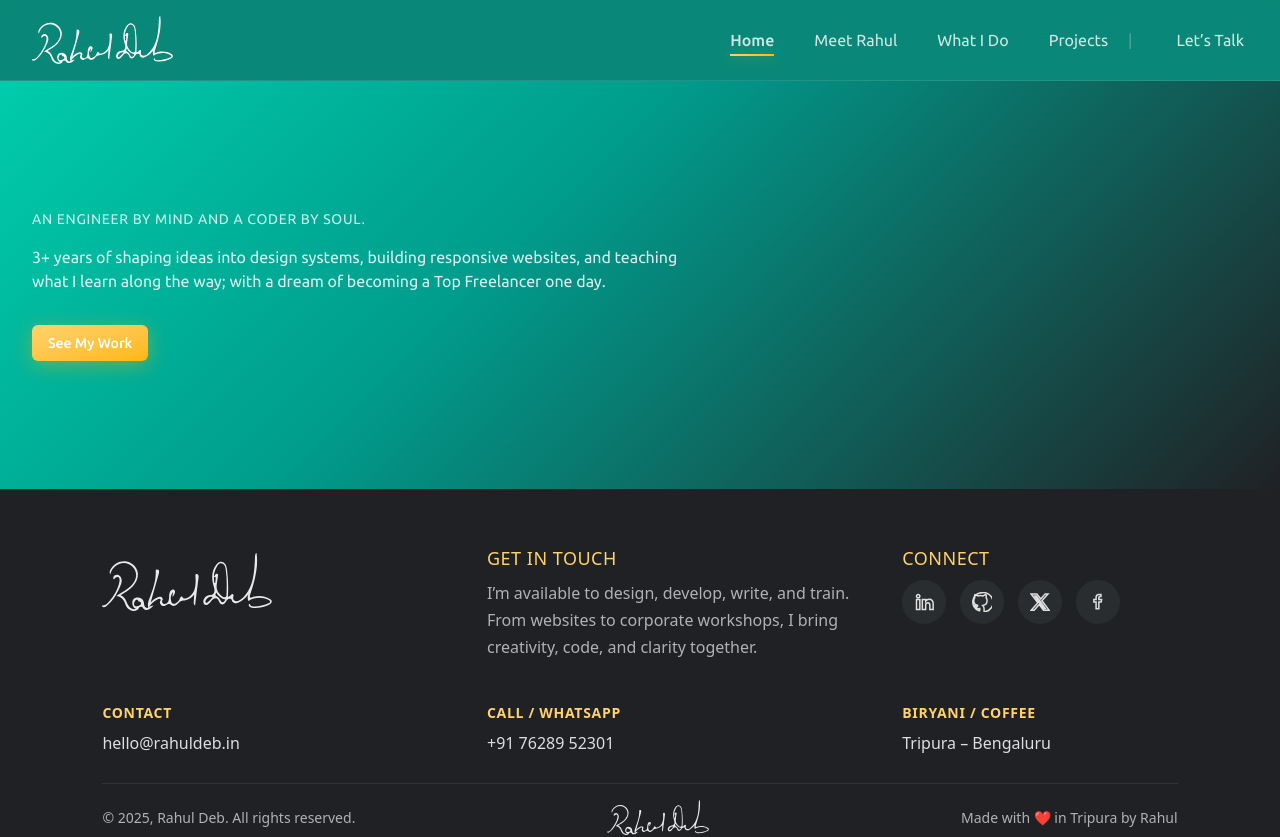
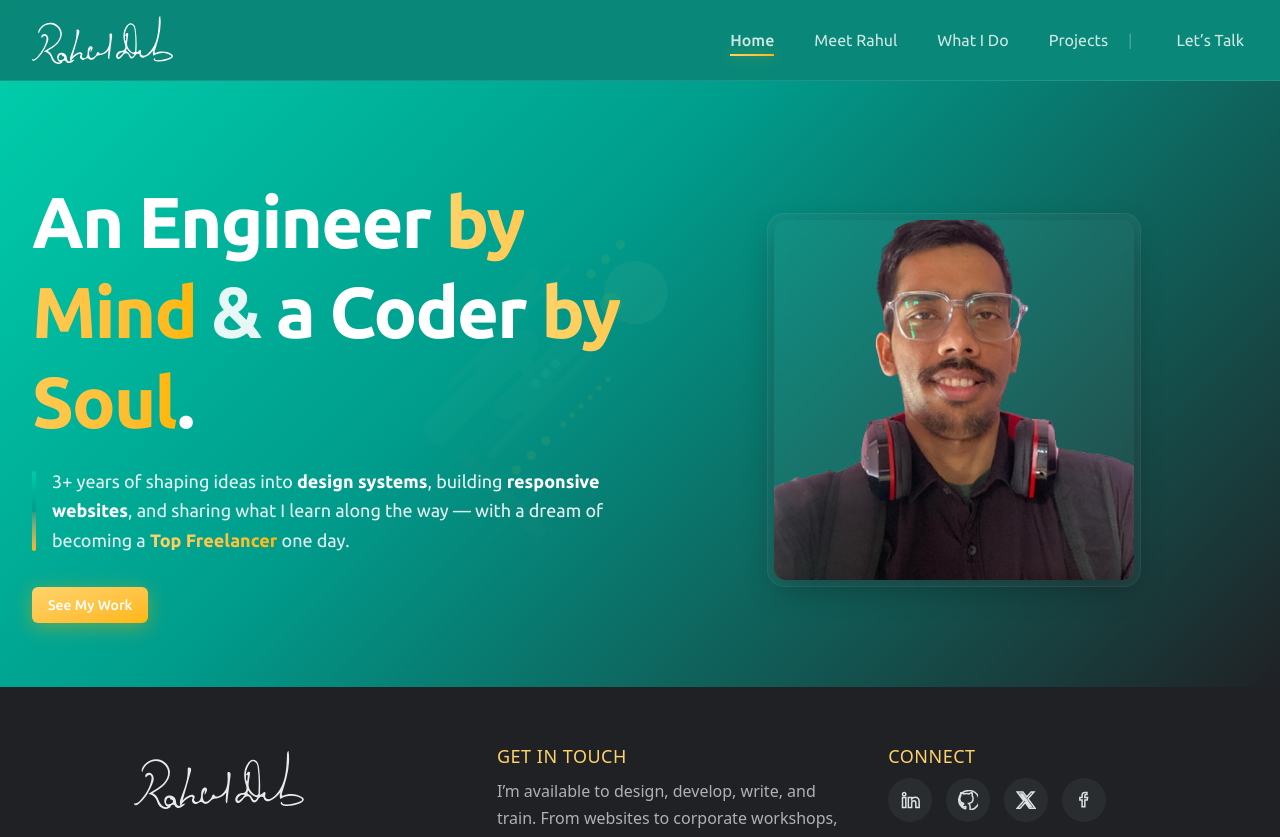
Before and after one commit to rahulbnc463/my-portfolio, a React (Vite) app: page / in a window 1280 px wide. Shown: the top 837 px of the page. Built offline with nearby package versions, Linux system fonts and the light colour scheme.

Commit message:
update hero banner, done for now, image will change later

```diff
--- a/src/components/common/Footer.tsx
+++ b/src/components/common/Footer.tsx
@@ -1,11 +1,13 @@
 import React from "react";
 import logo from "@/assets/Rahuldeb_logo.svg";
+import Container from "../ui/Container";
 
 const Footer: React.FC = () => {
   const year = new Date().getFullYear();
 
   return (
     <footer className="bg-[#202125] text-[rgba(255,255,255,0.85)] px-[8vw] pt-14 pb-5 font-sans">
+      <Container>
       {/* -------- TOP: signature + get-in-touch + social -------- */}
       <div className="grid grid-cols-1 md:grid-cols-[1.1fr_1.2fr_0.9fr] gap-7 md:gap-12 items-start">
         {/* signature / logo */}
@@ -99,7 +101,6 @@ const Footer: React.FC = () => {
           </div>
         </div>
       </div>
-
       {/* -------- info strip -------- */}
       <div className="grid grid-cols-1 md:grid-cols-[1.1fr_1.2fr_0.9fr] gap-5 md:gap-12 mt-10 items-start">
         <div>
@@ -131,7 +132,6 @@ const Footer: React.FC = () => {
           <p className="text-[16px] m-0">Tripura – Bengaluru</p>
         </div>
       </div>
-
       {/* -------- bottom strip -------- */}
       <div className="border-t border-[rgba(255,255,255,0.08)] mt-7 pt-4 flex justify-between items-center flex-wrap text-[14px] text-[rgba(255,255,255,0.65)] gap-3">
         <p>© {year}, Rahul Deb. All rights reserved.</p>
@@ -145,6 +145,7 @@ const Footer: React.FC = () => {
           Rahul
         </p>
       </div>
+      </Container>
     </footer>
   );
 };
--- a/src/pages/Home/sections/Hero.tsx
+++ b/src/pages/Home/sections/Hero.tsx
@@ -1,30 +1,111 @@
 import Button from "@/components/ui/Button";
 import Container from "@/components/ui/Container";
+import Rahul from "@/assets/hero_image.png";
+import bgElement from "@/assets/hero-banner-bg-element.png";
 
 export default function Hero() {
   return (
-    <section className="relative isolate">
-      {/* header/hero gradient background */}
-      <div className="absolute inset-0 -z-10 bg-[linear-gradient(135deg,#00CCAA_0%,#009C8C_40%,#202125_100%)]"></div>
+    <section
+      className="
+        relative isolate overflow-hidden pt-10 sm:pt-24 pb-16 min-h-[calc(100dvh-64px)] sm:min-h-[75vh] lg:min-h-[70vh]
+      "
+    >
+      {/* Brand gradient background */}
+      <div className="absolute inset-0 -z-20 bg-[linear-gradient(135deg,#00CCAA_0%,#009C8C_40%,#202125_100%)]" />
+
+      {/* Centered decorative background element (no stretch) */}
+      <img
+        src={bgElement}
+        alt=""
+        aria-hidden="true"
+        className="
+          pointer-events-none select-none
+          absolute -z-10
+          left-1/2 top-1/2 -translate-x-1/2 -translate-y-1/2
+          w-[60vmin] max-w-[520px] h-auto
+          opacity-20 sm:opacity-25
+          transition-transform duration-500 ease-out
+        "
+      />
 
       <Container>
-        <div className="py-20 sm:py-28 lg:py-32 text-white">
-          <p className="text-sm uppercase tracking-wider text-white/80">
-            An Engineer by Mind and a Coder by Soul.
-          </p>
+        {/* grid: image first on mobile, text second; swap on lg */}
+        <div className="grid gap-10 lg:grid-cols-2 lg:items-center">
+          {/* Right on desktop / First on mobile: Portrait */}
+          <div className="order-1 lg:order-2 flex justify-center lg:space-evenly">
+            <div
+              className="
+                group relative
+                rounded-2xl p-[6px]
+                bg-white/5 backdrop-blur-sm
+                ring-1 ring-white/10
+                transition-transform duration-500
+                hover:scale-[1.02]
+              "
+            >
+              {/* soft teal glow on hover */}
+              <div className="pointer-events-none absolute -inset-1 -z-10 rounded-3xl opacity-0 transition-opacity duration-500 group-hover:opacity-100 bg-[radial-gradient(closest-side,rgba(0,204,170,0.25),transparent)]" />
+              <img
+                src={Rahul}
+                alt="Rahul Deb"
+                className="
+                 block aspect-square
+    h-[52vw] max-h-[340px]    /* mobile: responsive & bounded */
+    sm:h-[45vmin] sm:max-h-[420px]
+    lg:h-[45vmin] lg:max-h-[520px]
+    rounded-xl object-cover
+    shadow-[0_10px_30px_rgba(0,0,0,0.25)]
+    transition-all duration-500 ease-out
+    group-hover:rotate-[-1.5deg] group-hover:scale-[1.02]
+                "
+              />
+            </div>
+          </div>
 
-          <h1 className="mt-3 max-w-3xl text-4xl font-bold leading-tight sm:text-5xl">
-            {/* optional: keep empty; your tagline is the headline */}
-          </h1>
+          {/* Left on desktop / Second on mobile: Text */}
+          <div className="order-2 lg:order-1 text-white">
+            {/* Main Heading */}
+            <h1 className="text-4xl sm:text-5xl lg:text-6xl xl:text-7xl font-extrabold leading-tight tracking-tight">
+              An Engineer{" "}
+              <span className="bg-clip-text text-transparent bg-gradient-to-r from-[#FFD369] to-[#FFB703]">
+                by Mind
+              </span>{" "}
+              <span className="text-white/90">&amp;</span>{" "}
+              a Coder {" "}
+              <span className="bg-clip-text text-transparent bg-gradient-to-r from-[#FFD369] to-[#FFB703]">
+                by Soul
+              </span>
+              .
+            </h1>
 
-          <p className="mt-4 max-w-2xl text-white/85">
-            3+ years of shaping ideas into design systems, building responsive websites, and teaching what I learn along the way; with a dream of becoming a Top Freelancer one day.
-          </p>
+            {/* Description with accent bar */}
+            <div className="relative mt-5 pl-4 sm:pl-5 max-w-2xl">
+              <span className="pointer-events-none absolute left-0 top-1 bottom-1 w-1 rounded-full bg-gradient-to-b from-[#00CCAA] via-[#009C8C] to-[#FFB703]" />
+              <p className="text-base sm:text-lg text-white/90 leading-relaxed">
+                3+ years of shaping ideas into{" "}
+                <span className="font-semibold text-white">design systems</span>,
+                building{" "}
+                <span className="font-semibold text-white">responsive websites</span>,
+                and sharing what I learn along the way — with a dream of becoming a{" "}
+                <span className="font-semibold bg-clip-text text-transparent bg-gradient-to-r from-[#FFD369] to-[#FFB703]">
+                  Top Freelancer
+                </span>{" "}
+                one day.
+              </p>
+            </div>
 
-          <div className="mt-8 flex items-center gap-3">
-            <Button variant="primary" onClick={() => (window.location.href = "/projects")}>
-              See My Work
-            </Button>
+            {/* CTA */}
+            <div className="mt-8 flex items-center gap-3">
+              <Button
+                variant="primary"
+                onClick={() => (window.location.href = "/projects")}
+                className="group"
+              >
+                <span className="inline-block transition-transform duration-200 group-hover:-translate-y-0.5">
+                  See My Work
+                </span>
+              </Button>
+            </div>
           </div>
         </div>
       </Container>
```
Also changed, not shown: src/assets/hero-banner-bg-element.png (added), src/assets/hero_image.png (added).
